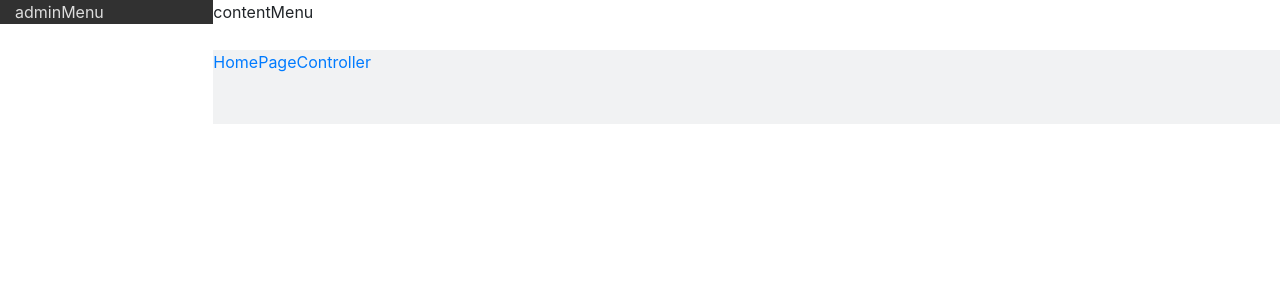
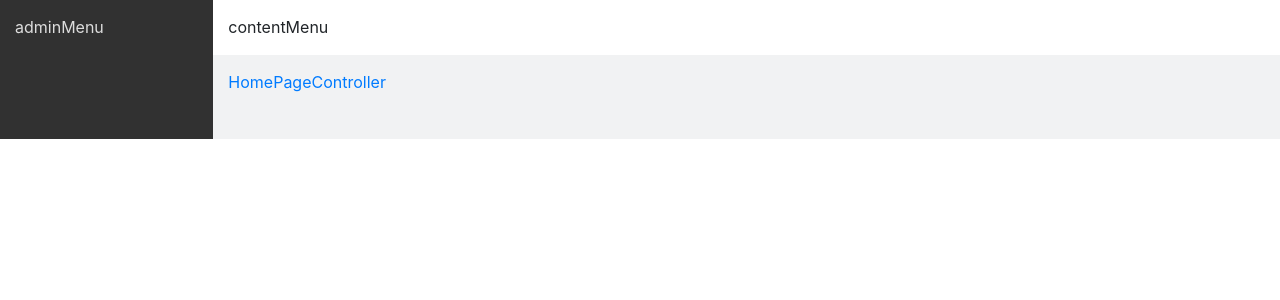
Before and after one commit to ArtushCz/WebAdmin, a Symfony app: template templates/administration/index.html.twig in a window 1280 px wide. Shown: the top 300 px of the page. Run offline with Twig, Linux system fonts and the light colour scheme; the template is opened without the code that fills it, so the values that code supplies are empty; some libraries are stand-ins or nearby versions.

Commit message:
admin - Index - Vyška menu

```diff
--- a/public/css/adminIndex.css
+++ b/public/css/adminIndex.css
@@ -5,18 +5,23 @@
     background-color: #313131 ;
     color: #DDDDDD;
     height: 100%;
+    padding: 15px;
 }
 
 .contentPackage{
     margin: 0px  !important;
     padding: 0px !important;
+    height: 100%;
 }
 
 .contentMenu{
-    height: 50px;
+    height: 55px;
     padding: 0px  !important;
 }
 .content{
     background-color: #f1f2f3;
-    height: 100%;
+
 }
+.padding-15{
+    padding: 15px;
+}
--- a/templates/administration/base.html.twig
+++ b/templates/administration/base.html.twig
@@ -3,10 +3,12 @@
     <meta charset="UTF-8">
     <title>Admin - {% block title %}{% endblock %}</title>
     <link rel="stylesheet" href="{{ asset('css/adminIndex.css') }}">
+
+    <link href="https://maxcdn.bootstrapcdn.com/font-awesome/4.7.0/css/font-awesome.min.css" rel="stylesheet">
+    <link rel="stylesheet" href="{{ asset('css/bootstrap.css') }}">
+
     <script src="{{ asset('js/jquery-3.3.1.js') }}"></script>
-    <link href="https://maxcdn.bootstrapcdn.com/font-awesome/4.7.0/css/font-awesome.min.css" rel="stylesheet">
-    <link rel="stylesheet" href="https://stackpath.bootstrapcdn.com/bootstrap/4.3.1/css/bootstrap.min.css"
-          integrity="sha384-ggOyR0iXCbMQv3Xipma34MD+dH/1fQ784/j6cY/iJTQUOhcWr7x9JvoRxT2MZw1T" crossorigin="anonymous">
+    <script src="{{ asset('js/bootstrap.js') }}"></script>
 
     {% block configCss %}
         {# csska podstranek #}
@@ -17,24 +19,39 @@
 
 </style>
 <div class="row" style="margin: 0px;">
-    <div class="adminMenu col-sm-2" >
+    <div class="adminMenu col-sm-2 hmenu">
         adminMenu
     </div>
-    <div class="col-sm-10 contentPackage" >
-            <div class="col-sm-12 contentMenu">
+    <div class="col-sm-10 contentPackage hmenu">
+        <div class="col-sm-12 contentMenu ">
+            <div class="padding-15">
                 contentMenu
             </div>
+        </div>
 
 
-            <div class="col-sm-12 content" >
+        <div class="col-sm-12 content hmenu">
+            <div class="padding-15">
                 {% block body %}{% endblock %}
             </div>
+        </div>
+    </div>
 
-    </div>
 </div>
+{% block configJs %} {% endblock %}
+<script>
+    /* Srovnání výšek obsahu s menu */
+    $( document ).ready(function() {
+        var maxHeight = 0;
 
+        $(".hmenu").each(function(){
+            if ($(this).height() > maxHeight) { maxHeight = $(this).height(); }
+        });
 
-{% block configJs %} {% endblock %}
+        $(".hmenu").height(maxHeight);
+        $(".content").height(maxHeight-25)
+    });
+</script>
 
 </body>
 </html>
```
